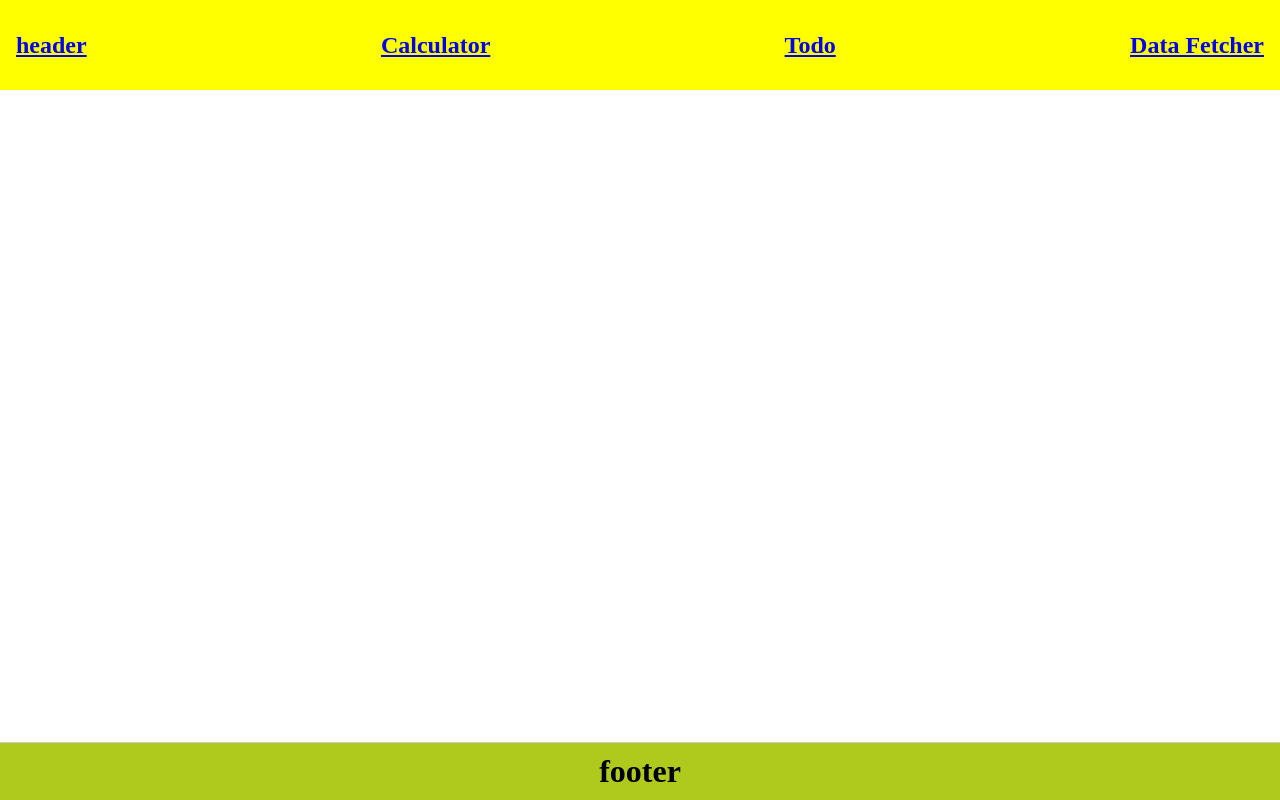
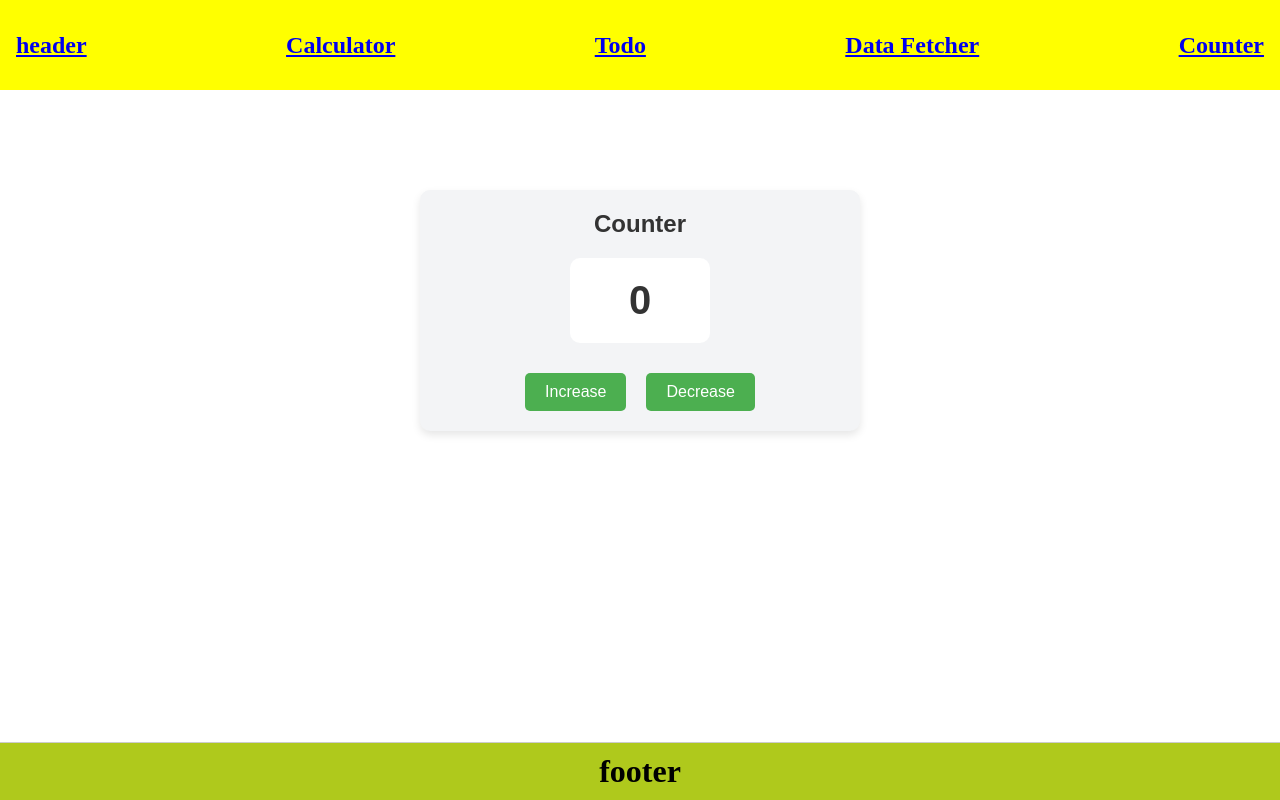
Before and after one commit to rabeeh-p/react-cltr, a React (Create React App) app: page /counter in a window 1280 px wide. Built offline with nearby package versions, Linux system fonts and the light colour scheme.

Commit message:
counter added

```diff
--- a/src/App.js
+++ b/src/App.js
@@ -9,6 +9,7 @@ import './app.css'
 import Task from './components/Task';
 import Pending from './components/Pending';
 import DataFetcher from './components/DataFetcher';
+import Counter from './components/Counter';
 
 
 function App() {
@@ -28,6 +29,7 @@ function App() {
       <Route path='/task' element={<Task/>} />
       <Route path='/pending' element={<Pending/>} />
       <Route path='/data' element={<DataFetcher/>} />
+      <Route path='/counter' element={<Counter/>} />
 
 
 
--- a/src/app.css
+++ b/src/app.css
@@ -11,3 +11,71 @@
     padding: 10px 0; /* Adjust padding as needed */
     border-top: 1px solid #ccc; /* Optional: adds a border on top */
   }
+
+
+  .counter {
+    text-align: center;
+    margin-top: 100px;
+    padding: 20px;
+    background-color: #f3f4f6;
+    border-radius: 10px;
+    box-shadow: 0 4px 8px rgba(0, 0, 0, 0.1);
+    max-width: 400px;
+    margin-left: auto;
+    margin-right: auto;
+    font-family: 'Arial', sans-serif;
+  }
+
+  .counter h3 {
+    font-size: 24px;
+    color: #333;
+    margin-bottom: 20px;
+  }
+
+  .counter-display {
+    font-size: 40px;
+    color: #333;
+    font-weight: bold;
+    margin-bottom: 30px;
+    padding: 20px;
+    background-color: #ffffff;
+    border-radius: 10px;
+    width: 100px;
+    margin-left: auto;
+    margin-right: auto;
+  }
+
+  .button-container {
+    display: flex;
+    justify-content: center;
+    gap: 20px;
+  }
+
+  .counter-button {
+    padding: 10px 20px;
+    font-size: 16px;
+    border: none;
+    background-color: #4CAF50;
+    color: white;
+    border-radius: 5px;
+    cursor: pointer;
+    transition: background-color 0.3s ease;
+  }
+
+  .counter-button:hover {
+    background-color: #45a049;
+  }
+
+  .counter-button:active {
+    transform: scale(0.98);
+  }
+
+  @media (max-width: 600px) {
+    .counter {
+      width: 90%;
+    }
+
+    .counter-display {
+      font-size: 35px;
+    }
+  }
--- /dev/null
+++ b/src/components/Counter.jsx
@@ -0,0 +1,33 @@
+import React, { useState } from 'react'
+
+const Counter = () => {
+
+    let [count,setCount] = useState(0)
+
+    let increaseButtonClicked= ()=>{
+        setCount(count+1)
+    }
+  return (
+    <div>
+        <div className="counter">
+      <h3>Counter</h3>
+      <div className="counter-display">
+        <span>{count}</span>
+      </div>
+      <div className="button-container">
+        <button onClick={increaseButtonClicked} className="counter-button">Increase</button>
+        <button onClick={()=>{
+            if (count === 0){
+                return
+            }
+
+            setCount(count-1)
+        }} className="counter-button">Decrease</button>
+      </div>
+    </div>
+
+    </div>
+  )
+}
+
+export default Counter
--- a/src/components/DataFetcher.jsx
+++ b/src/components/DataFetcher.jsx
@@ -32,7 +32,7 @@ function DataFetcher() {
       ) : (
         <ul>
           {data.slice(0, 10).map(item => (
-            <li key={item.id}>{item.title}</li> // Displaying first 10 items
+            <li key={item.id}>{item.title}</li>
           ))}
         </ul>
       )}
--- a/src/components/Header.jsx
+++ b/src/components/Header.jsx
@@ -20,6 +20,10 @@ function Header() {
       <Link to='/data'>
         <h2>Data Fetcher </h2>
       </Link>
+
+      <Link to='/counter'>
+        <h2>Counter </h2>
+      </Link>
     </div>
   )
 }
```
Also changed, not shown: src/components/header.css (deleted).
